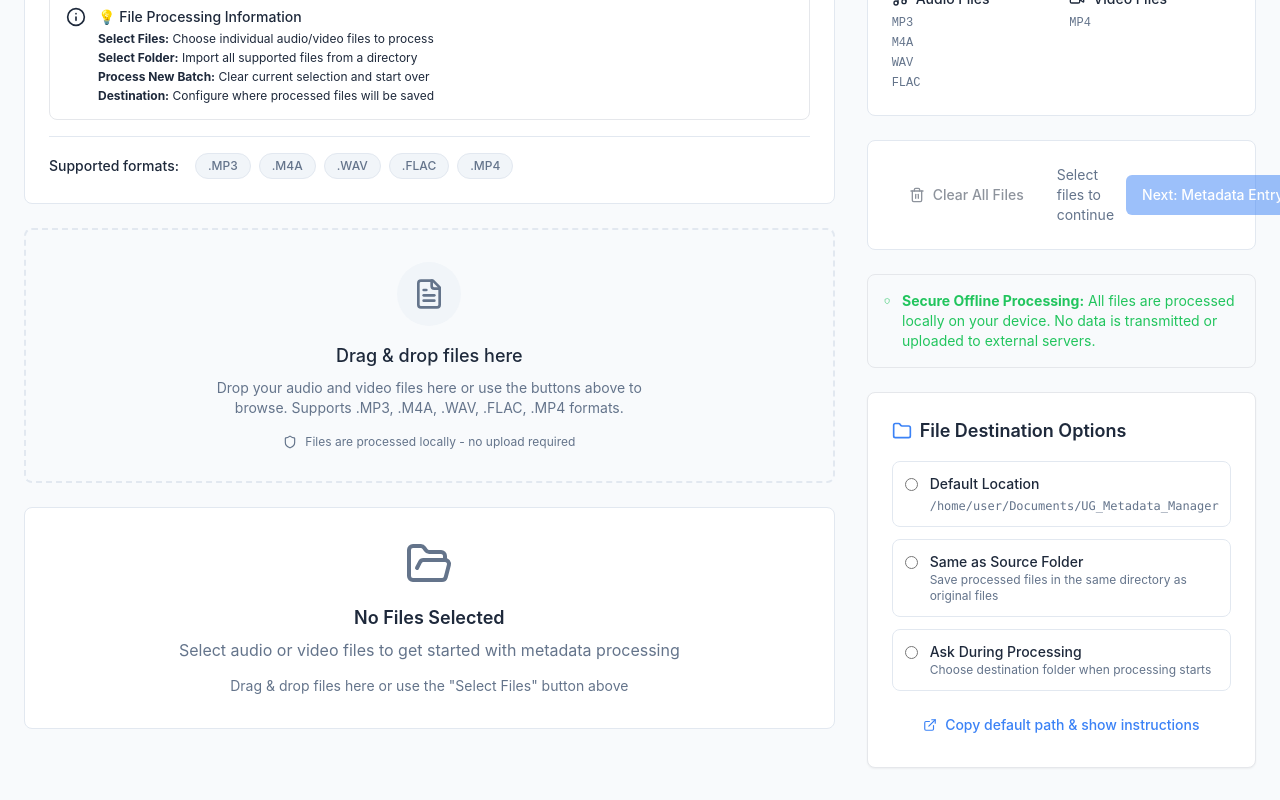
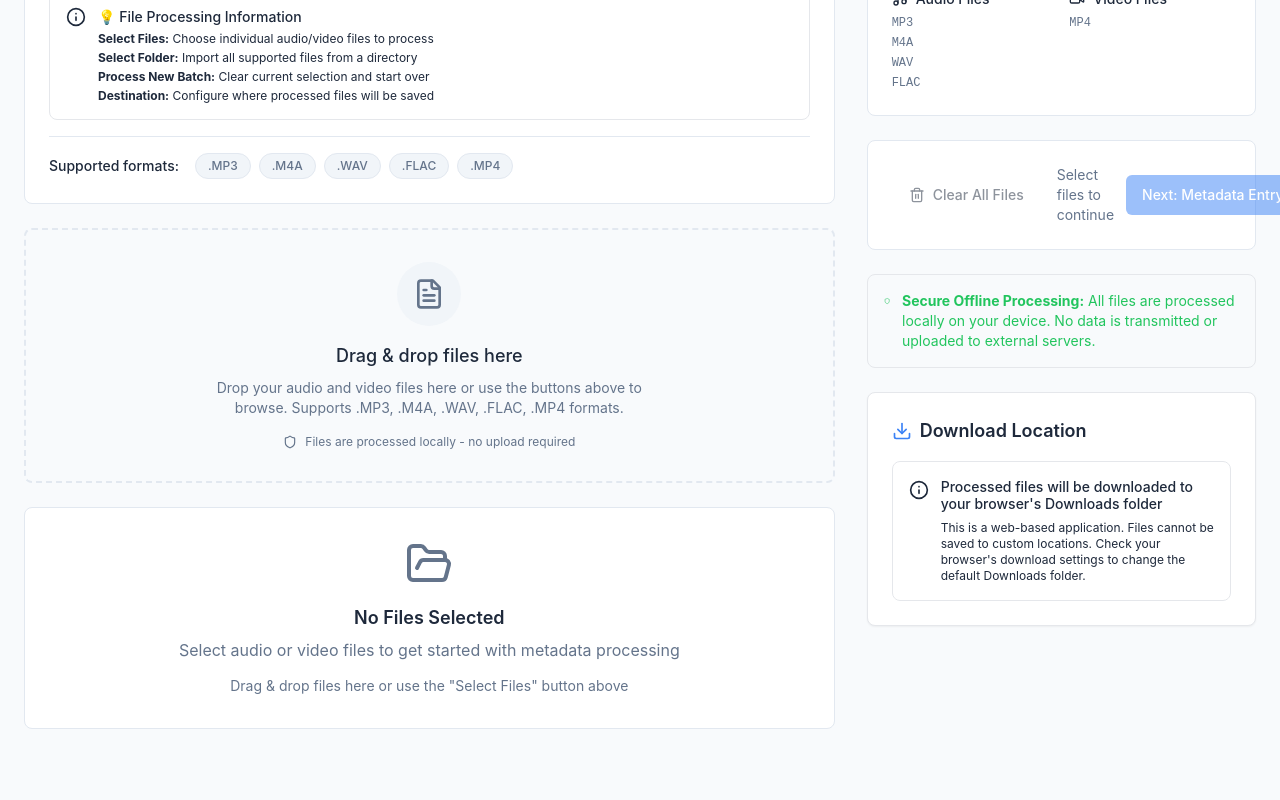
Before and after one commit to meataol/ug-metadata, a React (Vite) app: page / in a window 1280 px wide. Shown: the part 1019-1819 px from the top of the page. After the commit the page ends 1780 px from the top, so only its background shows below. Built offline with nearby package versions, Linux system fonts and the light colour scheme.

Commit message:
Remove fake destination folder UI, replace with browser downloads notice

```diff
--- a/src/pages/file-selection/index.jsx
+++ b/src/pages/file-selection/index.jsx
@@ -18,7 +18,6 @@ const FileSelection = () => {
   const [retagAllFiles, setRetagAllFiles] = useState(false);
   const [isProcessing, setIsProcessing] = useState(false);
   const [showUserGuide, setShowUserGuide] = useState(false);
-  const [destinationChoice, setDestinationChoice] = useState('default');
 
   // Add this block - Define acceptedFormats before using it
   const acceptedFormats = ['.mp3', '.m4a', '.wav', '.flac', '.mp4'];
@@ -270,7 +269,6 @@ const FileSelection = () => {
 
       localStorage.setItem('selectedFiles', JSON.stringify(selectedFileData));
       localStorage.setItem('retagAllFiles', JSON.stringify(retagAllFiles));
-      localStorage.setItem('destinationChoice', JSON.stringify(destinationChoice));
 
       navigate('/metadata-entry');
     }
@@ -280,7 +278,6 @@ const FileSelection = () => {
   useEffect(() => {
     const savedFiles = localStorage.getItem('selectedFiles');
     const savedRetagSetting = localStorage.getItem('retagAllFiles');
-    const savedDestination = localStorage.getItem('destinationChoice');
 
     if (savedFiles) {
       try {
@@ -303,14 +300,6 @@ const FileSelection = () => {
         setRetagAllFiles(JSON.parse(savedRetagSetting));
       } catch (error) {
         console.error('Error loading retag setting:', error);
-      }
-    }
-
-    if (savedDestination) {
-      try {
-        setDestinationChoice(JSON.parse(savedDestination));
-      } catch (error) {
-        console.error('Error loading destination choice:', error);
       }
     }
   }, []);
@@ -400,78 +389,23 @@ const FileSelection = () => {
                 canProceed={canProceed}
               />
 
-              {/* Enhanced File Destination Guide with better colors */}
+              {/* Download Location Notice */}
               <div className="card-container">
                 <div className="p-6">
                   <h3 className="text-lg font-heading font-semibold text-foreground mb-4 flex items-center">
-                    <Icon name="Folder" size={20} className="mr-2 text-primary" />
-                    File Destination Options
+                    <Icon name="Download" size={20} className="mr-2 text-primary" />
+                    Download Location
                   </h3>
-                  <div className="space-y-4">
-                    <div className="space-y-3">
-                      <label className="flex items-start space-x-3 cursor-pointer p-3 rounded-lg border border-border hover:bg-muted/30 transition-colors">
-                        <input
-                          type="radio"
-                          name="destinationChoice"
-                          value="default"
-                          checked={destinationChoice === 'default'}
-                          onChange={(e) => setDestinationChoice(e?.target?.value)}
-                          className="mt-1 text-primary"
-                        />
-                        <div className="flex-1">
-                          <div className="text-sm font-medium text-foreground">Default Location</div>
-                          <div className="text-xs text-muted-foreground font-mono mt-1">
-                            {fileSystemUtils?.formatPathForDisplay(fileSystemUtils?.getDefaultProcessedDirectory())}
-                          </div>
-                        </div>
-                      </label>
-
-                      <label className="flex items-start space-x-3 cursor-pointer p-3 rounded-lg border border-border hover:bg-muted/30 transition-colors">
-                        <input
-                          type="radio"
-                          name="destinationChoice"
-                          value="source"
-                          checked={destinationChoice === 'source'}
-                          onChange={(e) => setDestinationChoice(e?.target?.value)}
-                          className="mt-1 text-primary"
-                        />
-                        <div className="flex-1">
-                          <div className="text-sm font-medium text-foreground">Same as Source Folder</div>
-                          <div className="text-xs text-muted-foreground">
-                            Save processed files in the same directory as original files
-                          </div>
-                        </div>
-                      </label>
-
-                      <label className="flex items-start space-x-3 cursor-pointer p-3 rounded-lg border border-border hover:bg-muted/30 transition-colors">
-                        <input
-                          type="radio"
-                          name="destinationChoice"
-                          value="custom"
-                          checked={destinationChoice === 'custom'}
-                          onChange={(e) => setDestinationChoice(e?.target?.value)}
-                          className="mt-1 text-primary"
-                        />
-                        <div className="flex-1">
-                          <div className="text-sm font-medium text-foreground">Ask During Processing</div>
-                          <div className="text-xs text-muted-foreground">
-                            Choose destination folder when processing starts
-                          </div>
-                        </div>
-                      </label>
+                  <div className="p-4 bg-info/10 border border-info/20 rounded-lg">
+                    <div className="flex items-start space-x-3">
+                      <Icon name="Info" size={20} className="text-info mt-0.5" />
+                      <div className="flex-1 text-sm text-info">
+                        <p className="font-medium mb-2">Processed files will be downloaded to your browser's Downloads folder</p>
+                        <p className="text-xs text-info/80">
+                          This is a web-based application. Files cannot be saved to custom locations. Check your browser's download settings to change the default Downloads folder.
+                        </p>
+                      </div>
                     </div>
-
-                    <Button
-                      variant="ghost"
-                      size="sm"
-                      onClick={() => fileSystemUtils?.openFileLocation(fileSystemUtils?.getDefaultProcessedDirectory())}
-                      iconName="ExternalLink"
-                      iconPosition="left"
-                      iconSize={14}
-                      className="w-full text-primary"
-                    >
-                      Copy default path & show instructions
-                    </Button>
                   </div>
                 </div>
               </div>
```
